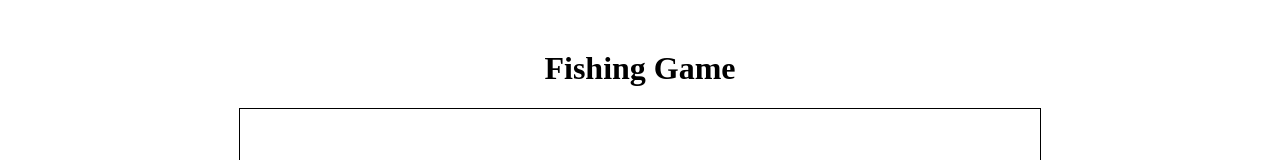
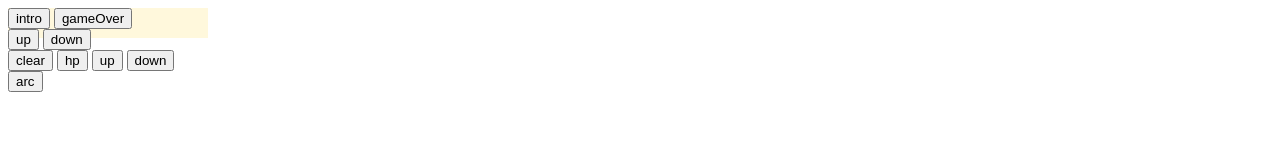
Before and after one commit to YangHeeBong/pk_project, a plain HTML site: page index.html in a window 1280 px wide. Shown: the top 160 px of the page. Drawn offline with Linux system fonts and the light colour scheme; no server answers.

Commit message:
깃페이지 테스트

```diff
--- a/index.html
+++ b/index.html
@@ -1,26 +1,37 @@
 <!DOCTYPE html>
-<html lang="en">
+<html>
+    <head>
+        <title>project</title>
+        <script src="function.js"></script>
+        <script src="camera.js"></script>
+        <script src="water.js"></script>
+        <script src="control.js"></script>
+    </head>
 
-<head>
-    <meta charset="UTF-8">
-    <meta name="viewport" content="width=device-width, initial-scale=1.0">
-    <title>Fishing Game</title>
-    <style>
-        body {
-            text-align: center;
-            margin-top: 50px;
-        }
+    <div id="my_div" style="background: cornsilk; position: relative; z-index: 2; width: 200px; height: 30px">
+        <input type="button" value="intro" onClick="intro();" />
+        <input type="button" value="gameOver" onClick="gameOver();" /> </br>
+        <input type="button" value="up" onClick="water_up();" />
+        <input type="button" value="down" onClick="water_down();" /></br>
+        <input type="button" value="clear" onClick="ui_clear();" />
+        <input type="button" value="hp" onClick="ui_hp();" />
+        <input type="button" value="up" onClick="ui_up();" />
+        <input type="button" value="down" onClick="ui_down();" />
+        <input type="button" value="arc" onClick="ui_arc();" />
+    </div>
 
-        canvas {
-            border: 1px solid black;
-        }
-    </style>
-</head>
+    <body>
+        <script>
+            var initScript = document.createElement("script");
+            initScript.src = "./init.js";
+            document.body.appendChild(initScript);
+        </script>
 
-<body>
-    <h1>Fishing Game</h1>
-    <canvas id="gameCanvas" width="800" height="600"></canvas>
-    <script src="game.js"></script>
-</body>
+
+        <div id="MapContianer" style="width: 95%;height: 95%;position: absolute;z-index: 0;">
+            <canvas id="MapControl" width="100" height="100" tabindex="-1" style="position: absolute;z-index: 1;"></canvas>
+        </div>
+    </body>
+
 
 </html>
```
Also changed, not shown: web/main/index.html (deleted, +0 -37 lines), XDWorldEM.js (renamed from web/main/XDWorldEM.js), XDWorldWorker.js (renamed from web/main/XDWorldWorker.js), camera.js (renamed from web/main/camera.js), control.js (renamed from web/main/control.js), data/타이틀.png (renamed from web/main/data/타이틀.png), function.js (renamed from web/main/function.js), init.js (renamed from web/main/init.js), water.js (renamed from web/main/water.js), 4 other files.
